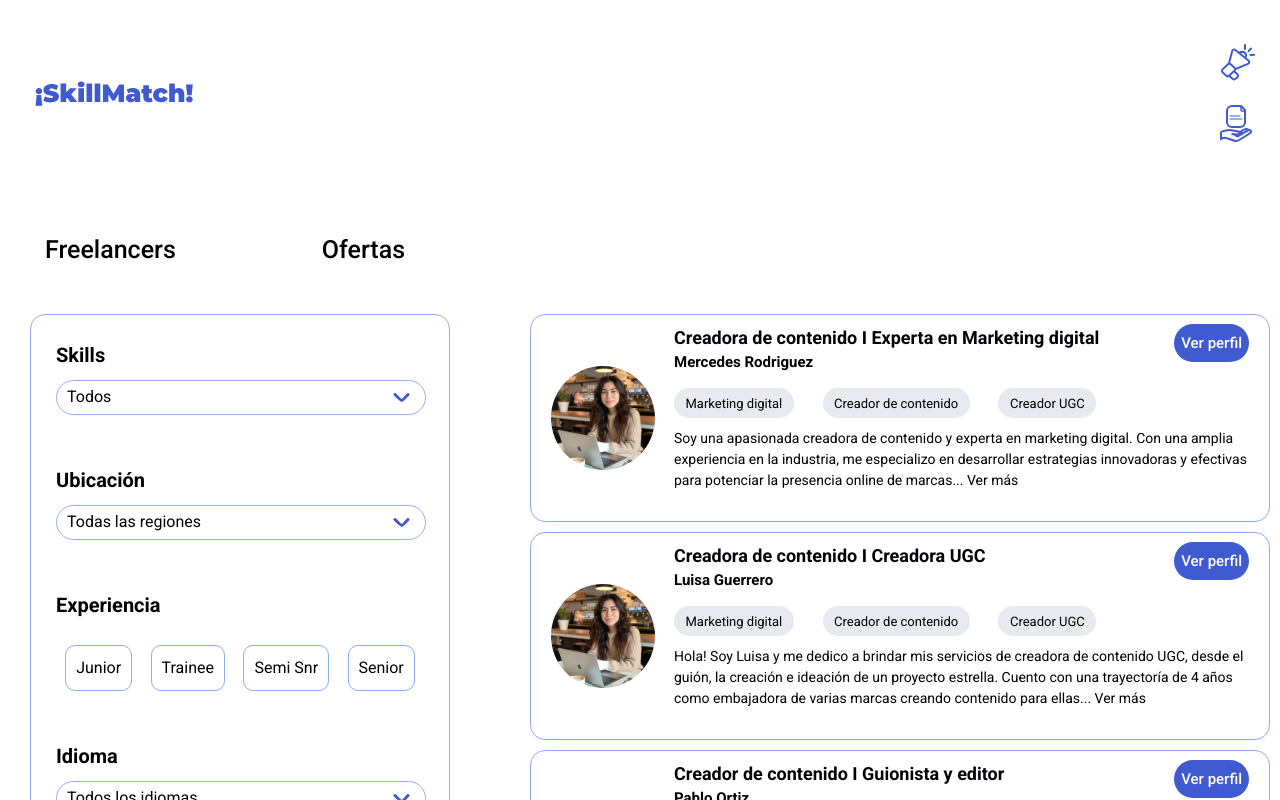
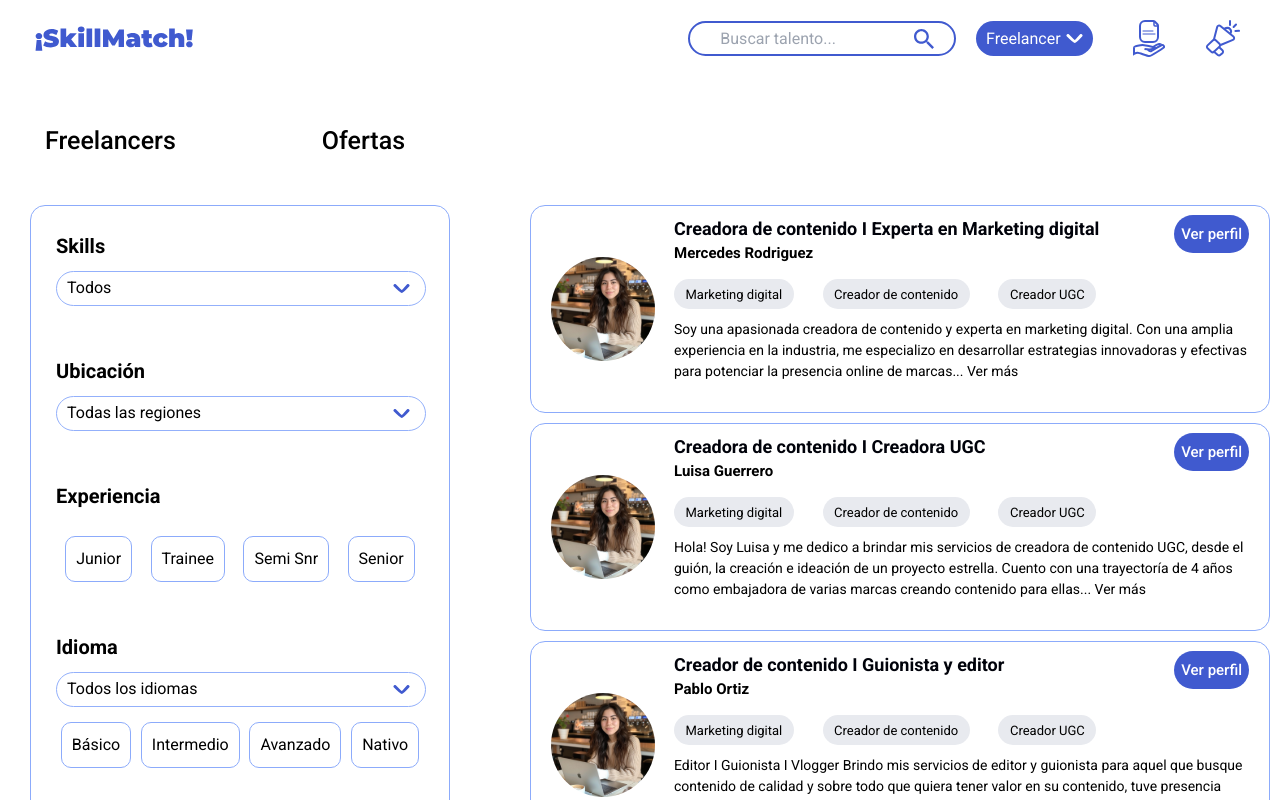
Before and after one commit to No-Country-simulation/s16-15-t-php-react, a React (Vite) app in the folder Frontend/: page /browser in a window 1280 px wide. Shown: the top 800 px of the page. Built offline with nearby package versions, Linux system fonts and the light colour scheme.

Commit message:
create ButtonIcon and NavSelect for the navbar, add styles and change routes for rendering

```diff
--- a/Frontend/src/components/button/ButtonIcon.jsx
+++ b/Frontend/src/components/button/ButtonIcon.jsx
@@ -1,10 +1,11 @@
 import PropTypes from 'prop-types'
 import { Link } from "react-router-dom"
+import styles from "../../styles/buttons.module.css"
 
 const ButtonIcon = ({to, iconSrc, altText}) => {
   return (
-    <Link to={to}>
-      <img src={iconSrc} alt={altText} />
+    <Link to={to} className={styles.buttonIcon}>
+      <img src={iconSrc} alt={altText} className={styles.iconBtn} />
     </Link>
   )
 }
--- a/Frontend/src/components/input/InputSearch.jsx
+++ b/Frontend/src/components/input/InputSearch.jsx
@@ -5,9 +5,7 @@ const InputSearch = () => {
   return (
     <div className={styles.searchInput}>
       <input type="search" placeholder="Buscar talento..." className={styles.inputSearch} />
-      <button>
         <img src={lupa} alt="" />
-      </button>
     </div>
   )
 }
--- a/Frontend/src/components/navbar/Navbar.jsx
+++ b/Frontend/src/components/navbar/Navbar.jsx
@@ -7,25 +7,39 @@ import InputSearch from "../input/InputSearch"
 import offerIcon from "../../assets/ofertas.svg"
 import proposalsIcon from "../../assets/propuestas.svg"
 import ButtonIcon from "../button/ButtonIcon"
+import NavSelect from "../select/NavSelect"
 
 
 function Navbar() {
   const location = useLocation();
+
+  const hiddenComponentsRoutes = {
+    inputSearch: ['/login', '/registerForm', '/firstQuestionregister'],
+    buttonIcon: ['/', '/login', '/registerForm', '/firstQuestionregister'],
+    navSelect: ['/', '/login', '/registerForm', '/firstQuestionregister']
+  }
+
+  const shouldShowComponent = (component) => {
+    return !hiddenComponentsRoutes[component].includes(location.pathname);
+  }
 
   return (
     <nav>
       <Link className={styles.logoLink} to='/'>
         <img src={logo} alt="SkillMatch logo" />
       </Link>
-      {location.pathname === '/' && <InputSearch />}
+      {shouldShowComponent('inputSearch') && <InputSearch />}
       <div className={styles.navLinks}>
         {location.pathname === '/' && <Link className='link'>Sobre Nosotros</Link>}
         {location.pathname === '/' && <Link className='link'>Preguntas Frecuentes</Link>}
         {location.pathname === '/' && <ButtonBdr text="Ingresa" to='/login' />}
         {location.pathname === '/' && <ButtonBg text="Registrate" to='/registerForm' />}
-        {location.pathname === '/browser' && <ButtonIcon iconSrc={offerIcon} />}
-        {location.pathname === '/browser' && <ButtonIcon iconSrc={proposalsIcon} />}
       </div>
+      <div className={styles.navButtons}>
+        {shouldShowComponent('navSelect') && <NavSelect />}
+        {shouldShowComponent('buttonIcon') && <ButtonIcon iconSrc={proposalsIcon} />}
+        {shouldShowComponent('buttonIcon') && <ButtonIcon iconSrc={offerIcon} />}
+        </div>
     </nav>
   )
 }
--- /dev/null
+++ b/Frontend/src/components/select/NavSelect.jsx
@@ -0,0 +1,41 @@
+import { useState } from "react";
+import styles from "../../styles/navSelect.module.css"
+import whiteArrow from "../../assets/whiteArrow.svg"
+
+const NavSelect = () => {
+
+    const options = [
+      {label: "Freelancer", value: "freelancer"},
+      {label: "Ofertas", vale: "ofertas"}
+    ]
+
+    const [selectedOption, setSelectedOption] = useState(options[0].label);
+    const [isOpen, setIsOpen] = useState(false);
+
+    const handleOption = (option) => {
+      setSelectedOption(option.label);
+      setIsOpen(false);
+    }
+
+    return (
+      <div className={styles.selectNavContainer}>
+        <div className={`${styles.selectNav} ${isOpen ? styles.open : ''}`} onClick={() => setIsOpen(!isOpen)}>
+          {selectedOption}
+          <img src={whiteArrow} alt="arrow icon" className={`${styles.arrowWhite} ${isOpen ? styles.rotate : ''}`} />
+        </div>
+        {isOpen && (
+          <div className={styles.options}>
+            {options.map((option) => (
+              <div key={option.value}
+              className={styles.option}
+              onClick={() => handleOption(option)}>
+                {option.label}
+              </div>
+            ))}
+          </div>
+        )}
+      </div>
+  )
+}
+
+export default NavSelect
--- a/Frontend/src/styles/buttons.module.css
+++ b/Frontend/src/styles/buttons.module.css
@@ -53,3 +53,11 @@
 .btnGrey:hover {
     cursor:auto;
 }
+
+.buttonIcon{
+    display: inline-block;
+}
+
+.iconBtn {
+    padding: 0 20px;
+}
--- a/Frontend/src/styles/inputSearch.module.css
+++ b/Frontend/src/styles/inputSearch.module.css
@@ -8,6 +8,7 @@
   display: flex;
   align-items: center;
   justify-content: space-evenly;
+  cursor: pointer;
 }
 
 .inputSearch{
--- /dev/null
+++ b/Frontend/src/styles/navSelect.module.css
@@ -0,0 +1,60 @@
+
+.selectNavContainer {
+    position: relative;
+    background-color: white;
+    padding: 0 20px;
+}
+
+label {
+    display: block;
+    margin-bottom: 8px;
+}
+
+.selectNav {
+    width: 117px;
+    height: 35px;
+    background-color: #405ACF;
+    color: white;
+    border-radius: 20px;
+    cursor: pointer;
+    position: relative;
+    padding: 3px 15px 3px 10px;
+    display: flex;
+    align-items: center;
+    justify-content: space-between;
+}
+
+.selectNav.open {
+    border-bottom-left-radius: 0;
+    border-bottom-right-radius: 0;
+    border-bottom: none;
+}
+
+.arrowWhite {
+  padding: 10px 5px;
+}
+
+.options {
+    width: 117px;
+    position: absolute;
+    background-color: #405ACF;
+    color: white;
+    z-index: 99;
+    max-height: 200px;
+    overflow-y: auto;
+    border-radius: 0 0 20px 20px;
+    border-top: none;
+}
+
+.options::-webkit-scrollbar {
+    display: none;
+}
+
+.option {
+    padding: 5px 10px;
+    cursor: pointer;
+}
+
+.option:hover {
+    background-color:#BCC1CF59;
+}
--- a/Frontend/src/styles/navbar.module.css
+++ b/Frontend/src/styles/navbar.module.css
@@ -14,3 +14,11 @@ nav{
 .navLinks a{
   padding: 20px;
 }
+
+.navButtons{
+  display: flex;
+  flex-direction: row;
+  justify-content: space-evenly;
+  align-items: center;
+
+}
```
Also changed, not shown: Frontend/src/assets/whiteArrow.svg (added).
